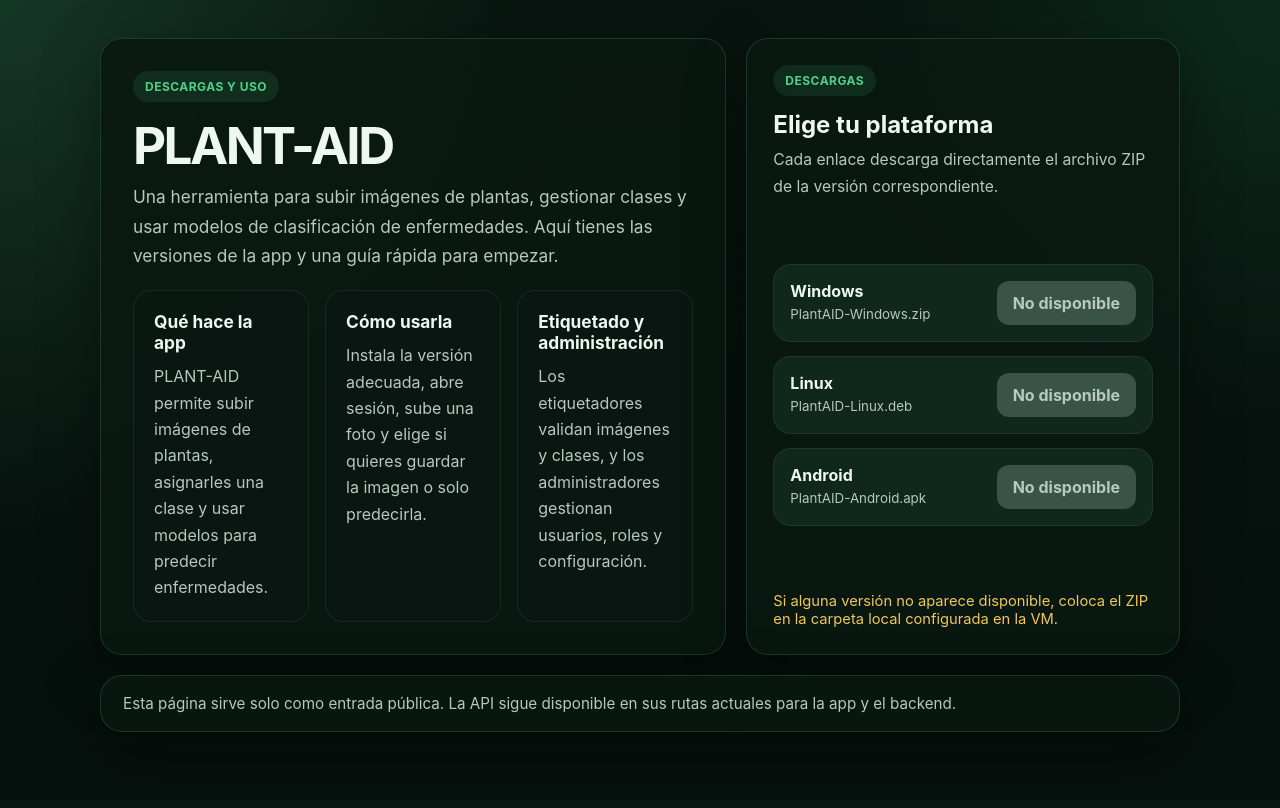
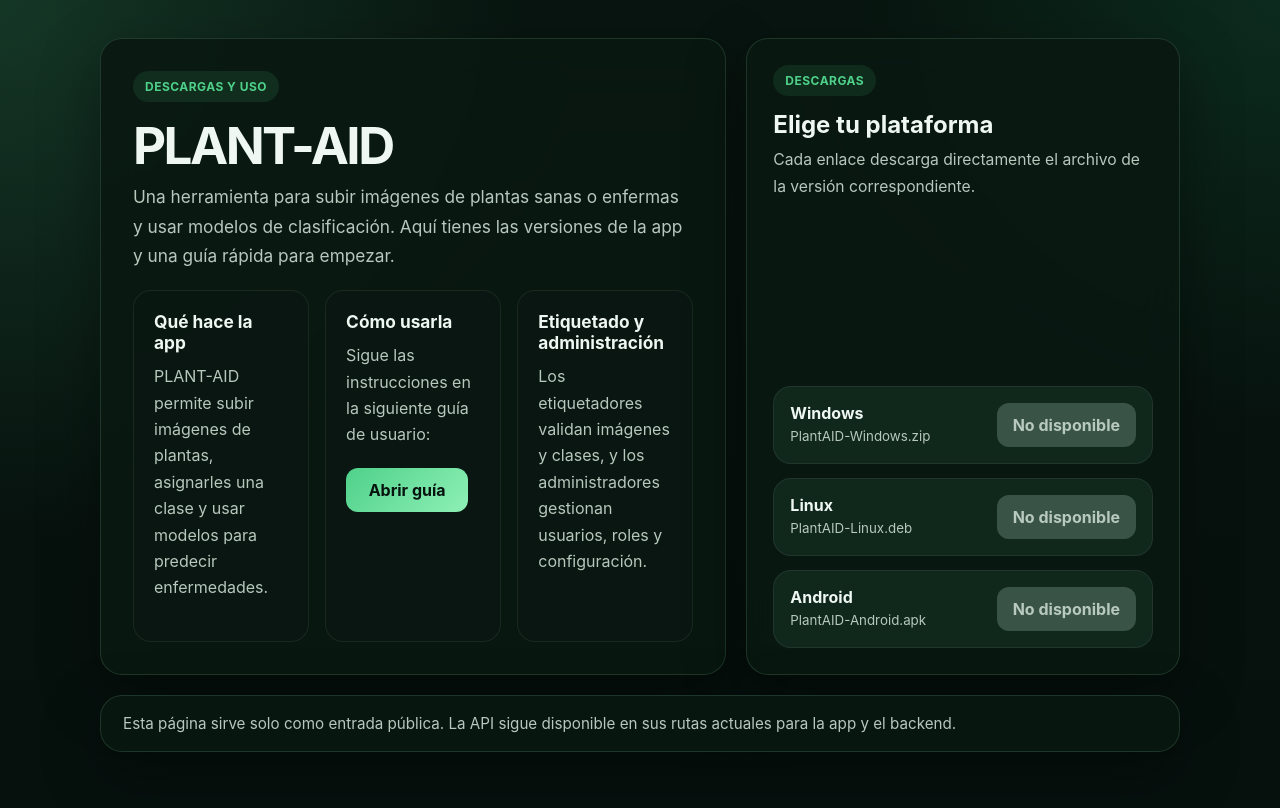
Before and after one commit to PabloRalloFes/RepoPlantas, a Flask app: page / in a window 1280 px wide. Before the commit the page ends 732 px from the top, so only its background shows below. Run offline with Flask 3, Linux system fonts and the light colour scheme.

Commit message:
Guia usuario y cambios web

```diff
--- a/main.py
+++ b/main.py
@@ -1,7 +1,7 @@
 import base64
 import io
 from PIL import Image
-from flask import Flask, request, jsonify, abort, g, render_template
+from flask import Flask, request, jsonify, abort, g, render_template, send_file
 from flask_cors import CORS
 from flask_limiter import Limiter
 from flask_limiter.util import get_remote_address
@@ -329,7 +329,8 @@ def landing_page():
         },
         {
             "title": "Cómo usarla",
-            "body": "Instala la versión adecuada, abre sesión, sube una foto y elige si quieres guardar la imagen o solo predecirla.",
+            "body": "Sigue las instrucciones en la siguiente guía de usuario: ",
+            "pdf_url": "/guia-usuario",
         },
         {
             "title": "Etiquetado y administración",
@@ -339,6 +340,10 @@ def landing_page():
 
     return render_template("landing.html", downloads=downloads, sections=sections, app_name="PLANT-AID")
 
+@app.route("/guia-usuario")
+def guia_usuario():
+    GUIA_PATH = os.path.join(ROOT, "docs", "guia_usuario.pdf")
+    return send_file(GUIA_PATH)
 
 @app.route("/download/<platform>", methods=["GET"])
 def download_app(platform):
--- a/templates/landing.html
+++ b/templates/landing.html
@@ -208,14 +208,20 @@
         <div class="eyebrow">Descargas y uso</div>
         <h1>{{ app_name }}</h1>
         <p class="lead">
-          Una herramienta para subir imágenes de plantas, gestionar clases y usar modelos de clasificación de enfermedades.
+          Una herramienta para subir imágenes de plantas sanas o enfermas y usar modelos de clasificación.
           Aquí tienes las versiones de la app y una guía rápida para empezar.
         </p>
         <div class="section-grid">
           {% for section in sections %}
           <div class="section-card">
             <h2>{{ section.title }}</h2>
-            <p>{{ section.body }}</p>
+            <p>{{ section.body }}</p><br>
+
+            {% if section.pdf_url %}
+            <a href="{{ section.pdf_url }}" target="_blank" class="btn btn-primary">
+                Abrir guía
+            </a>
+            {% endif %}
           </div>
           {% endfor %}
         </div>
@@ -226,7 +232,7 @@
           <div class="eyebrow">Descargas</div>
           <h2 style="margin: 14px 0 8px; font-size: 1.5rem;">Elige tu plataforma</h2>
           <p class="lead" style="font-size: 0.98rem; margin-bottom: 0;">
-            Cada enlace descarga directamente el archivo ZIP de la versión correspondiente.
+            Cada enlace descarga directamente el archivo de la versión correspondiente.
           </p>
         </div>
 
@@ -246,9 +252,6 @@
           {% endfor %}
         </div>
 
-        <div class="note">
-          Si alguna versión no aparece disponible, coloca el ZIP en la carpeta local configurada en la VM.
-        </div>
       </aside>
     </section>
 
```
Also changed, not shown: 2 other files.
